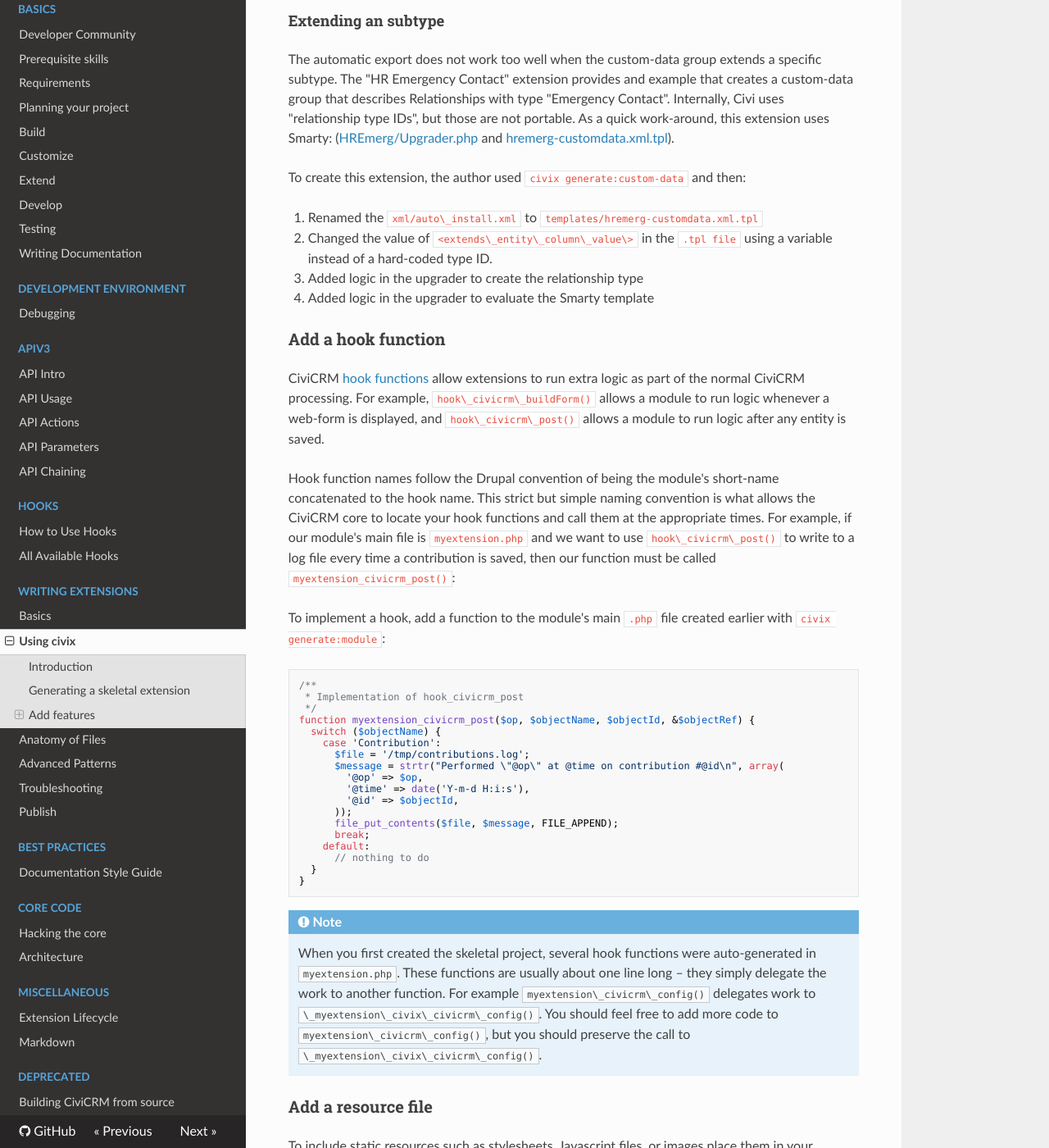
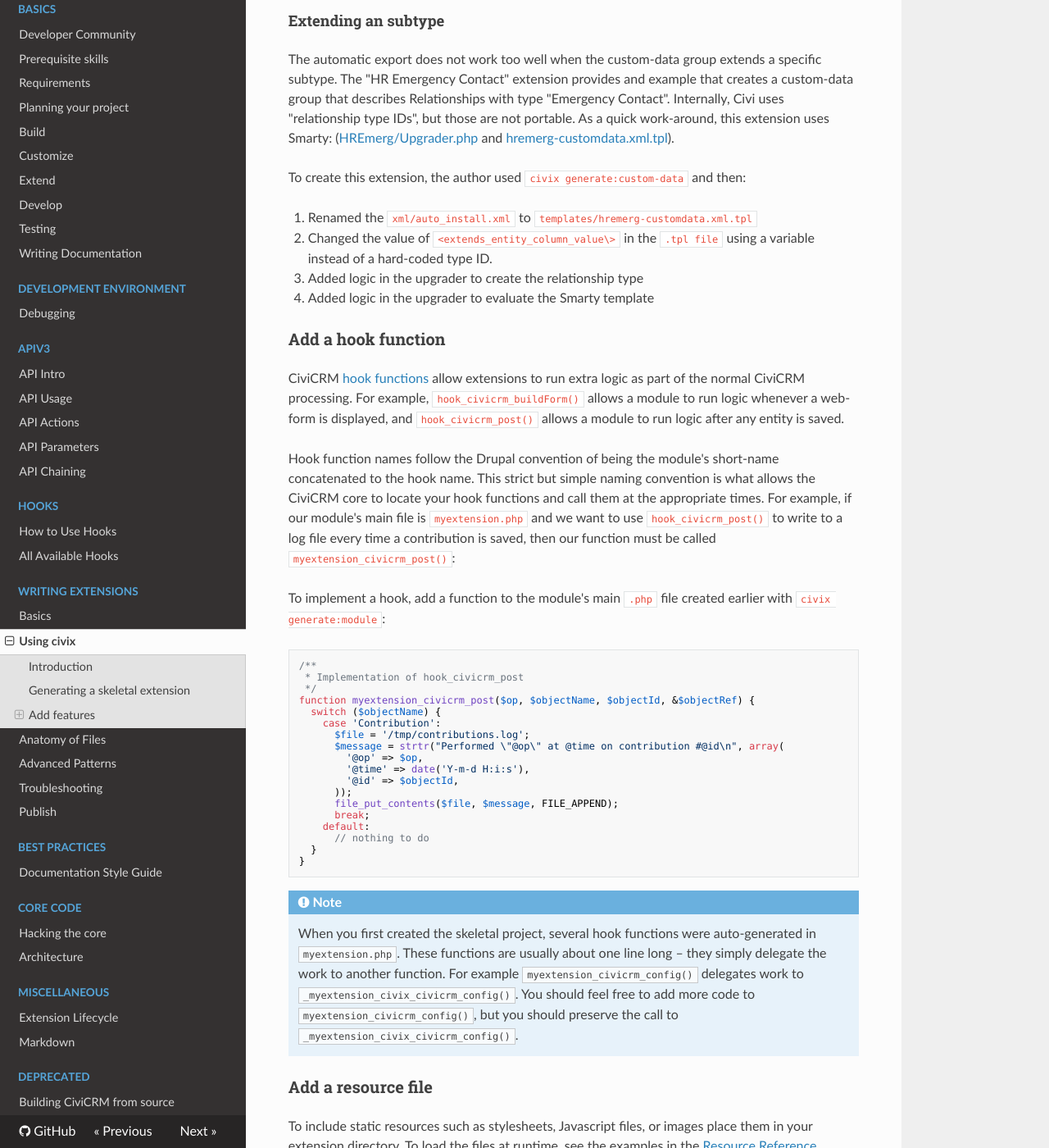
Before and after one commit to civicrm/civicrm-dev-docs, an MkDocs documentation site: the page built from docs/extensions/civix.md, in a window 1280 px wide and 1400 px high, scrolled down 6041 px. Shown: the whole window at 82% size. Built offline with MkDocs 1.6.1, drawn with Linux system fonts in a browser that asks for light colours; nearby versions of some CDN libraries; old or Windows-style settings are respelled for this version of MkDocs; some of the changed text lies outside the part shown.

````diff
--- a/docs/extensions/civix.md
+++ b/docs/extensions/civix.md
@@ -108,7 +108,7 @@ civix generate:page MyPage civicrm/my-page
 This creates three files:
 
 -   `xml/Menu/myextension.xml` defines request-routing rules and
-    associates the controller ("CRM\_Myextension\_Page\_Greeter") with
+    associates the controller ("CRM_Myextension_Page_Greeter") with
     the web path ("civicrm/my-page")
 -   `CRM/Myextension/Page/MyPage.php` is the controller which
     coordinates any parsing, validation, business-logic, or database
@@ -159,7 +159,7 @@ civix generate:form FavoriteColor civicrm/favcolor
 This creates three files:
 
 -   `xml/Menu/myextension.xml` defines request-routing rules and
-    associates the controller ("CRM\_Myextension\_Form\_FavoriteColor")
+    associates the controller ("CRM_Myextension_Form_FavoriteColor")
     with the web path ("civicrm/favcolor")
 -   `CRM/Myextension/Form/FavoriteColor.php` is the controller which
     coordinates any parsing, validation, business-logic, or database
@@ -199,7 +199,7 @@ This creates two files and one directory:
 -   `CRM/Myextension/Upgrader.php` stores a series of upgrade
     functions based on a function naming pattern similar to
     Drupal's
-    [hook\_update\_N](http://api.drupal.org/api/drupal/modules%21system%21system.api.php/function/hook_update_N/7).
+    [hook_update_N](http://api.drupal.org/api/drupal/modules%21system%21system.api.php/function/hook_update_N/7).
     After examining the file's comments for example upgrade functions
     you can then write your own.
 -   `CRM/Myextension/Upgrader/Base.php` contains helper functions
@@ -215,17 +215,17 @@ action-link to perform the upgrades.
 
 !!! note
     The "upgrader" class is a wrapper for
-    [hook\_civicrm\_upgrade](https://wiki.civicrm.org/confluence/display/CRMDOC/Hook+Reference)
+    [hook_civicrm_upgrade](https://wiki.civicrm.org/confluence/display/CRMDOC/Hook+Reference)
     which aims to be easy-to-use for developers with Drupal experience. If
     you need to organize the upgrade logic differently, then consider
-    providing your own implementation of hook\_civicrm\_upgrade.
+    providing your own implementation of hook_civicrm_upgrade.
 
 !!! caution
     Only use the upgrade system to manage new SQL
     tables. Do not manipulate core schema.
 
 If you need to create triggers on core SQL tables, use
-[hook\_civicrm\_triggerInfo](http://wiki.civicrm.org/confluence/display/CRMDOC/Hook+Reference).
+[hook_civicrm_triggerInfo](http://wiki.civicrm.org/confluence/display/CRMDOC/Hook+Reference).
 This allows your triggers to coexist with triggers from other modules.
 
 ### Add a case type
@@ -254,7 +254,7 @@ This creates two files:
     discussion of CiviCase XML, see
     [CiviCase Configuration](https://wiki.civicrm.org/confluence/display/CRMDOC/CiviCase+Configuration).
 -   `alltypes.civix.php`(which may already exist) defines
-    implementations of various hooks (notably hook\_civicrm\_caseTypes).
+    implementations of various hooks (notably hook_civicrm_caseTypes).
 
 ### Add custom fields
 *(from CiviCRM v4.4+)*
@@ -279,7 +279,7 @@ them for use with the extension:
 -   On your development instance of CiviCRM, create the new custom
     fields using the web interface. Note the unique ID of the custom data
     group (also known as the "Custom Fieldset", "CustomGroup" or
-    "civicrm\_custom\_group")
+    "civicrm_custom_group")
 -   Create an XML file with `civix generate:custom-xml`
     specifying the custom-data group ID.
 -   Create an upgrader file with `civix generate:upgrader` to
@@ -299,7 +299,7 @@ civix generate:custom-xml --data=7
 
 Most of the [CiviHR](https://github.com/civicrm/civihr/tree/master) modules rely on the first approach (e.g.:
 [Upgrader/Base.php](https://github.com/civicrm/civihr/blob/master/hrqual/CRM/HRQual/Upgrader/Base.php#L244) and
-[auto\_install.xml](https://github.com/civicrm/civihr/blob/master/hrqual/xml/auto_install.xml)).
+[auto_install.xml](https://github.com/civicrm/civihr/blob/master/hrqual/xml/auto_install.xml)).
 
 #### Extending an subtype
 
@@ -322,9 +322,9 @@ and
 To create this extension, the author used `civix generate:custom-data` and
 then:
 
-1. Renamed the `xml/auto\_install.xml` to
+1. Renamed the `xml/auto_install.xml` to
  `templates/hremerg-customdata.xml.tpl`
-2. Changed the value of `<extends\_entity\_column\_value\>` in the
+2. Changed the value of `<extends_entity_column_value\>` in the
   `.tpl file` using  a variable instead of a hard-coded type ID.
 3. Added logic in the upgrader to create the relationship type
 4. Added logic in the upgrader to evaluate the Smarty template
@@ -335,8 +335,8 @@ CiviCRM
 [hook functions](http://wiki.civicrm.org/confluence/display/CRMDOC/Hook+Reference)
 allow extensions to run extra logic as
 part of the normal CiviCRM processing. For example,
-`hook\_civicrm\_buildForm()` allows a module to run logic whenever a
-web-form is displayed, and `hook\_civicrm\_post()` allows a module to
+`hook_civicrm_buildForm()` allows a module to run logic whenever a
+web-form is displayed, and `hook_civicrm_post()` allows a module to
 run logic after any entity is saved.
 
 Hook function names follow the Drupal convention of being
@@ -344,7 +344,7 @@ the module's short-name concatenated to the hook name. This strict but simple
 naming convention is what allows the CiviCRM core to locate your hook
 functions and call them at the appropriate times.
 For example, if our module's main file is
-`myextension.php` and we want to use `hook\_civicrm\_post()`
+`myextension.php` and we want to use `hook_civicrm_post()`
 to write to a log file every time a contribution is saved, then our function must be called `myextension_civicrm_post()`:
 
 To implement a hook, add a function to the module's main `.php`
@@ -375,10 +375,10 @@ function myextension_civicrm_post($op, $objectName, $objectId, &$objectRef) {
     When you first created the skeletal project, several hook functions were
     auto-generated in `myextension.php`. These functions are usually about
     one line long – they simply delegate the work to another function. For
-    example `myextension\_civicrm\_config()` delegates work to
-    `\_myextension\_civix\_civicrm\_config()`. You should feel free to add
-    more code to `myextension\_civicrm\_config()`, but you should preserve
-    the call to `\_myextension\_civix\_civicrm\_config()`. <!-- fixme! why?? -->
+    example `myextension_civicrm_config()` delegates work to
+    `_myextension_civix_civicrm_config()`. You should feel free to add
+    more code to `myextension_civicrm_config()`, but you should preserve
+    the call to `_myextension_civix_civicrm_config()`. <!-- fixme! why?? -->
 
 ### Add a resource file
 
@@ -409,7 +409,7 @@ This creates three files:
 
 -   `CRM/Myextension/Form/Report/MyReport.mgd.php` stores metadata
     about the report in a format based on
-    [hook\_civicrm\_managed](http://wiki.civicrm.org/confluence/display/CRMDOC/Hook+Reference)
+    [hook_civicrm_managed](http://wiki.civicrm.org/confluence/display/CRMDOC/Hook+Reference)
     and the
     [API](http://wiki.civicrm.org/confluence/display/CRMDOC/API+Reference).
 -   `CRM/Myextension/Form/Report/MyReport.php` contains the
@@ -429,7 +429,7 @@ Then run the `civix generate:report` command using the copy option
 from with your extension directory.
 
 For example, this command will copy the activity report in the class
-`CRM\_Report\_Form\_Activity` to a new report within your extension:
+`CRM_Report_Form_Activity` to a new report within your extension:
 
 ```bash
 civix generate:report --copy CRM_Report_Form_Activity MyActivity Contact
@@ -454,7 +454,7 @@ This command will create two files:
 
 -   `CRM/Myextension/Form/Search/MySearch.mgd.php` stores metadata
     about the custom search. The format of the file is based on
-    [hook\_civicrm\_managed](http://wiki.civicrm.org/confluence/display/CRMDOC/Hook+Reference)
+    [hook_civicrm_managed](http://wiki.civicrm.org/confluence/display/CRMDOC/Hook+Reference)
     and the
     [API](http://wiki.civicrm.org/confluence/display/CRMDOC/API+Reference).
 -   `CRM/Myextension/Form/Search/MySearch.php` contains the
@@ -471,7 +471,7 @@ directory of CiviCRM source tree. Then run the "generate:search" command from
 within your module directory.
 
 For example, the zipcode search is in the class
-`CRM\_Contact\_Form\_Search\_Custom\_ZipCodeRange`, so you can copy it with:
+`CRM_Contact_Form_Search_Custom_ZipCodeRange`, so you can copy it with:
 
 ```bash
 civix generate:search --copy CRM_Contact_Form_Search_Custom_ZipCodeRange MySearch
@@ -530,7 +530,7 @@ You may have a need to create a new entity that does not exist in
 CiviCRM. For this, you can use the command `civix generate:entity`
 
 -   Pick a name for your entity. In some places, CiviCRM expects a
-    *FirstLetterCapitalizedName*, in others, an *underscore\_name*. Be
+    *FirstLetterCapitalizedName*, in others, an *underscore_name*. Be
     absolutely consistent in your naming, because CiviCRM needs to
     translate between those two naming conventions.
 
@@ -567,7 +567,7 @@ CiviCRM. For this, you can use the command `civix generate:entity`
     <!-- fixme update and clarify -->
 -   Run `civix generate:upgrader` from within your extension.
 -   Define your entity using
-    [hook\_civicrm\_entityTypes](https://wiki.civicrm.org/confluence/display/CRMDOC/hook_civicrm_entityTypes).
+    [hook_civicrm_entityTypes](https://wiki.civicrm.org/confluence/display/CRMDOC/hook_civicrm_entityTypes).
 
 ### Add a unit-test class
 
@@ -590,7 +590,7 @@ civix help generate:test
 ```
 
 To create a skeletal test-class choose a class name in
-your extension's namespace (*CRM\_Myextension*) that ends with the
+your extension's namespace (*CRM_Myextension*) that ends with the
 word *Test*:
 
 ```bash
````
